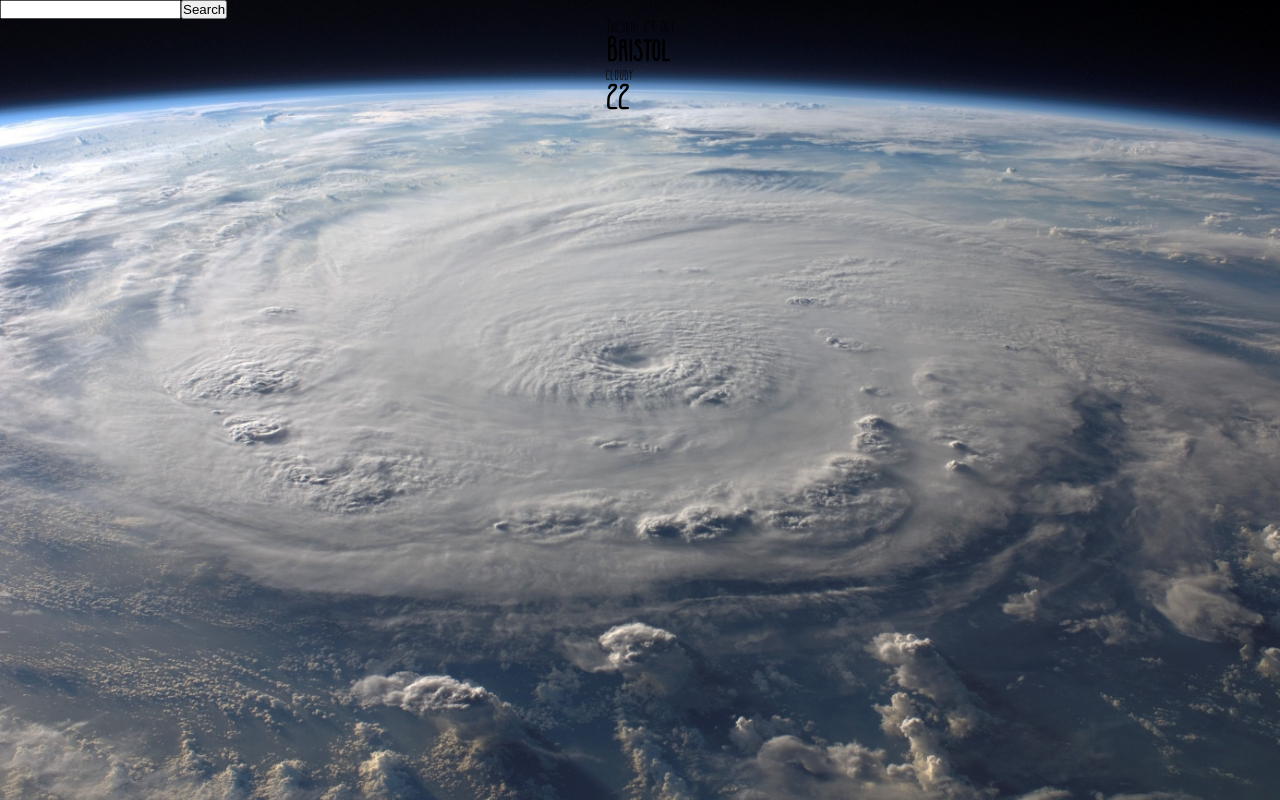
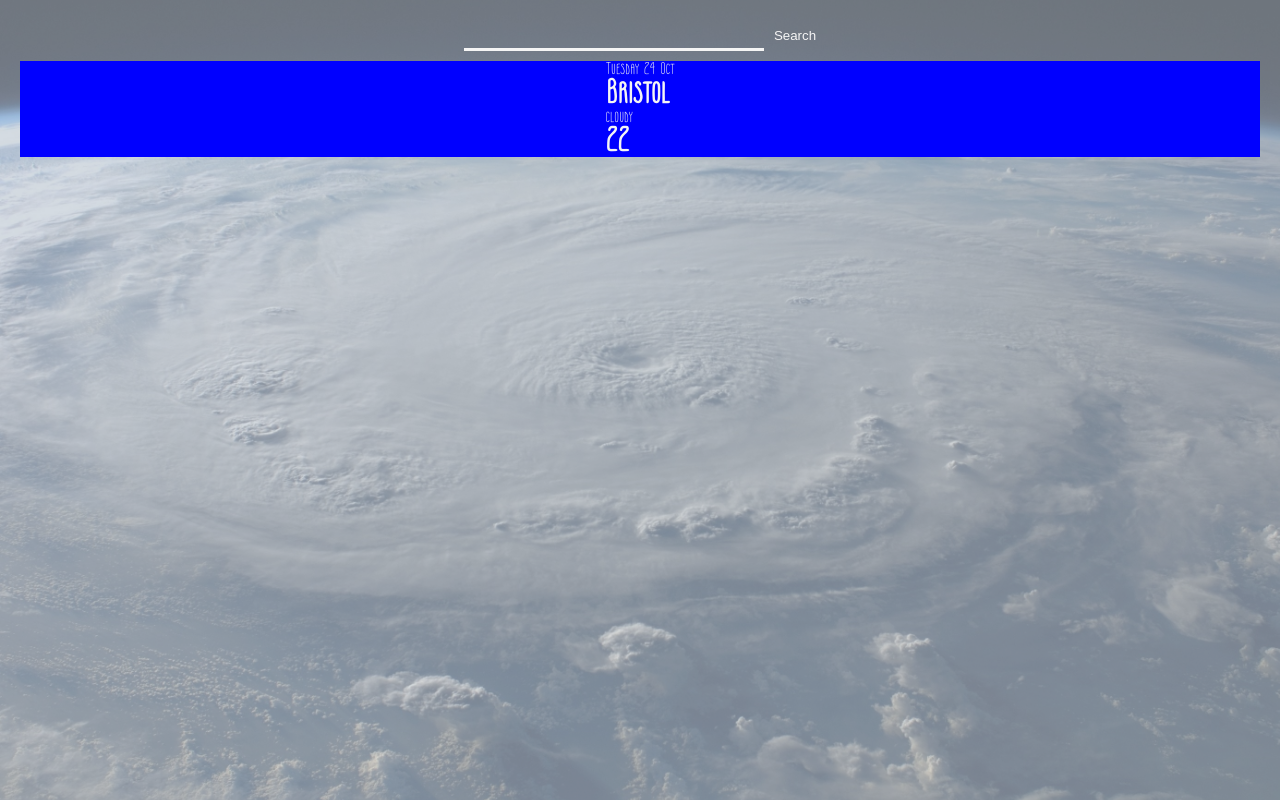
Before and after one commit to MrMSmithDev/weather-app, a website built with webpack: page dist/index.html in a window 1280 px wide. Built offline with nearby package versions, Linux system fonts and the light colour scheme.

Commit message:
Add styling to search-container elements

```diff
--- a/src/styles/style.css
+++ b/src/styles/style.css
@@ -1,3 +1,7 @@
+:root {
+    --font-color: rgb(245, 245, 245);
+}
+
 /* css resets */
 
 *, html, body, a, ul {
@@ -19,25 +23,57 @@
 }
 
 body {
+    background-image: url('../assets/images/background.jpg');
+    background-position: center;
+    background-size: cover;
     font-family: "moonless", sans-serif;
     min-height: 100vh;
 }
 
 main {
-    background-image: url('../assets/images/background.jpg');
-    background-position: center;
-    background-size: cover;
+    background-color: rgba(183, 196, 207, 0.6);
+    color: var(--font-color);
     display: flex;
+    gap: 10px;
     flex-direction: column;
     height: 100vh;
+    padding: 20px;
     width: 100vw;
 }
 
+.search-container {
+    display: flex;
+    gap: 10px;
+    justify-content: center;
+}
+
+.search-container input[type=text] {
+    background-color: transparent;
+    border: none;
+    border-bottom: 3px solid var(--font-color);
+    font-size: 1.2rem;
+    padding: 3px;
+    width: 300px;
+}
+
+.search-container input[type=text]:focus {
+    outline: none;
+}
+
+.search-container button {
+    background-color: transparent;
+    border: none
+}
+
 .top-forecast-container {
+    background-color: blue;
     display: flex;
     justify-content: space-between;
 }
 
 .daily-forecast-container {
     background-color: red;
+    display: grid;
+    gap: 20px;
+    grid-template-columns: repeat(4, 1fr);
 }
```
